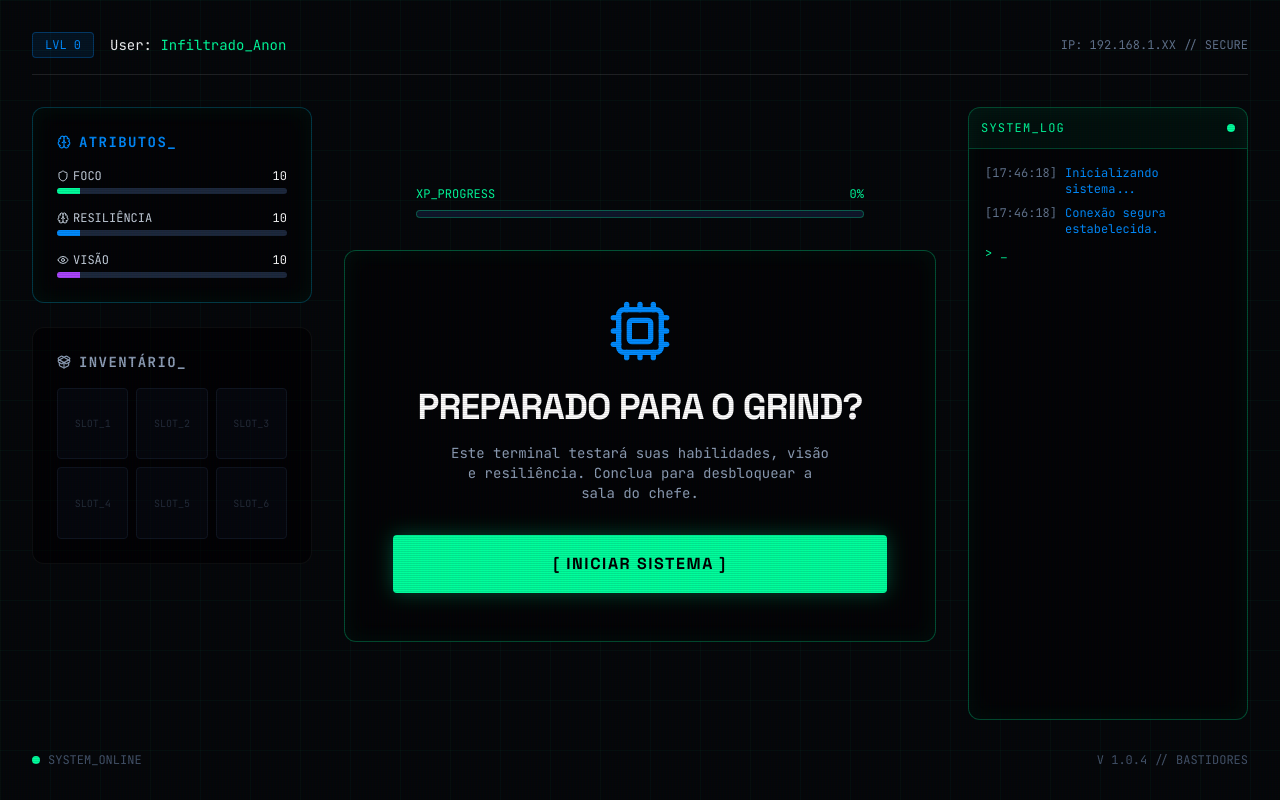
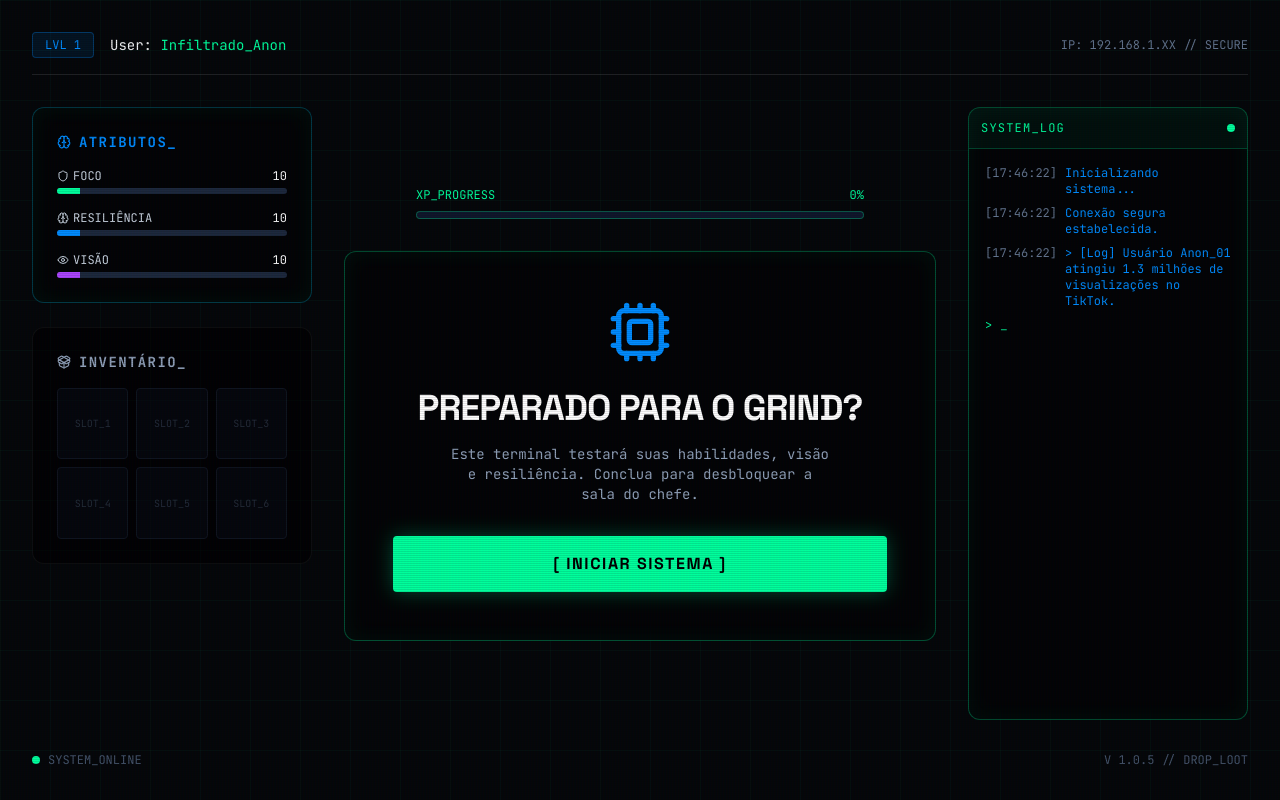
Before and after one commit to DowbleNine/hrt, a React (Vite) app: page / in a window 1280 px wide. Built offline with nearby package versions, Linux system fonts and the light colour scheme.

Commit message:
Implementa Fase 2 do Funil RPG: Leaderboard, Baú de Loot e Prova Social Dinamica

```diff
--- a/src/components/TerminalLog.tsx
+++ b/src/components/TerminalLog.tsx
@@ -1,17 +1,44 @@
-import { useEffect, useRef } from 'react';
+import { useEffect, useRef, useState } from 'react';
 
 interface TerminalLogProps {
   logs: string[];
 }
 
-export default function TerminalLog({ logs }: TerminalLogProps) {
+const SOCIAL_PROOF_EVENTS = [
+  "> [Log] Usuário Player_Gabriel22 atingiu 1.2M views na rede [TikTok].",
+  "> [Log] Usuário Ninja_Cortes desbloqueou [Monetização em Dólar].",
+  "> [Log] Novo membro no esquadrão Mentoria Elite.",
+  "> [Log] Usuário Carol_Viral atingiu 200mil visualizações no Instagram.",
+  "> [Log] Usuário Anon_01 atingiu 1.3 milhões de visualizações no TikTok.",
+  "> [Log] Saque de U$ 450,00 confirmado para usuário Stealth_BR."
+];
+
+export default function TerminalLog({ logs: externalLogs }: TerminalLogProps) {
   const scrollRef = useRef<HTMLDivElement>(null);
+  const [internalLogs, setInternalLogs] = useState<string[]>([]);
+
+  // Combinar logs enviados pelo componente pai com os inventados internamente
+  const allLogs = [...externalLogs, ...internalLogs];
 
   useEffect(() => {
+    // Scroll para baixo sempre que um log é adicionado
     if (scrollRef.current) {
       scrollRef.current.scrollTop = scrollRef.current.scrollHeight;
     }
-  }, [logs]);
+  }, [allLogs]);
+
+  useEffect(() => {
+    // Lógica para pingar Social Proof de usuários esporadicamente
+    const interval = setInterval(() => {
+      // Pequena chance de disparar um log a cada 4 segundos (para não ficar muito spam)
+      if (Math.random() > 0.4) {
+        const randomEvent = SOCIAL_PROOF_EVENTS[Math.floor(Math.random() * SOCIAL_PROOF_EVENTS.length)];
+        setInternalLogs(prev => [...prev, randomEvent]);
+      }
+    }, 4500);
+
+    return () => clearInterval(interval);
+  }, []);
 
   return (
     <div className="card h-full flex flex-col glitch-box min-h-[300px]">
@@ -23,13 +50,21 @@ export default function TerminalLog({ logs }: TerminalLogProps) {
       <div
         ref={scrollRef}
         className="flex-1 p-4 overflow-y-auto font-mono text-xs flex flex-col gap-2 relative scrollbar-hide"
+        style={{ scrollBehavior: 'smooth' }}
       >
-        {logs.map((log, i) => (
-          <div key={i} className="animate-fade-in flex gap-2">
-            <span className="text-slate-500">[{new Date().toLocaleTimeString('en-US', {hour12:false})}]</span>
-            <span className={log.includes('ERROR') ? 'text-red-500' : 'text-neon-cyan'}>{log}</span>
-          </div>
-        ))}
+        {allLogs.map((log, i) => {
+          // Identificar se é social proof para mudar cor
+          const isAchievement = log.includes('views') || log.includes('desbloqueou') || log.includes(' Mentoria Elite') || log.includes('Saque');
+
+          return (
+            <div key={i} className="animate-fade-in flex gap-2">
+              <span className="text-slate-500">[{new Date().toLocaleTimeString('en-US', {hour12:false})}]</span>
+              <span className={log.includes('ERROR') ? 'text-red-500' : isAchievement ? 'text-green-300' : 'text-neon-cyan'}>
+                {log}
+              </span>
+            </div>
+          );
+        })}
         {/* Blinking Cursor */}
         <div className="flex gap-2 text-neon-green">
           <span>&gt;</span>
--- a/src/pages/GameInterface.tsx
+++ b/src/pages/GameInterface.tsx
@@ -3,11 +3,13 @@ import { motion, AnimatePresence } from 'motion/react';
 import { useNavigate } from 'react-router-dom';
 import TerminalLog from '../components/TerminalLog';
 import AttributePanel from '../components/AttributePanel';
-import { Terminal, ShieldAlert, Cpu } from 'lucide-react';
+import { Terminal, ShieldAlert, Cpu, PackageOpen, Scissors, Brain, Trophy } from 'lucide-react';
+
+type GameStep = 0 | 1 | 1.5 | 2 | 3 | 3.5 | 4 | 5 | 4.5;
 
 export default function GameInterface() {
   const navigate = useNavigate();
-  const [step, setStep] = useState(0); // 0 = Intro, 1-4 = Questions, 5 = GameOver
+  const [step, setStep] = useState<GameStep>(0);
   const [xp, setXp] = useState(0);
   const [logs, setLogs] = useState<string[]>(['Inicializando sistema...', 'Conexão segura estabelecida.']);
   const [attributes, setAttributes] = useState({ foco: 10, resiliencia: 10, visao: 10 });
@@ -16,33 +18,37 @@ export default function GameInterface() {
 
   const questions = [
     {
-      title: "Qual é o seu status atual no jogo da vida real?",
+      step: 1,
+      title: "Atenção, Jogador. Você sabia que as plataformas estão pagando em dólar por vídeos de até 1 minuto, mesmo de perfis que não mostram o rosto?",
       options: [
-        { label: "A", text: "Jogo muito, mas a conta bancária tá no modo Hard.", attr: 'foco', pts: 20 },
-        { label: "B", text: "Trabalho muito, mas queria viver de internet.", attr: 'resiliencia', pts: 25 },
-        { label: "C", text: "Já crio conteúdo, mas o algoritmo é o Boss final.", attr: 'visao', pts: 30 }
+        { label: "A", text: "Sim, mas meu inventário de ideias está vazio.", attr: 'visao', pts: 20 },
+        { label: "B", text: "Não fazia ideia. Achava que precisava ser famoso.", attr: 'foco', pts: 15 },
+        { label: "C", text: "Já tentei farmar views, mas o algoritmo me derrotou (flopou).", attr: 'resiliencia', pts: 25 }
       ]
     },
     {
-      title: "Se você fosse começar a criar conteúdo hoje, qual seria sua skin?",
+      step: 2,
+      title: "Qual é o maior 'debuff' (obstáculo) que drena sua energia na hora de criar conteúdo?",
       options: [
-        { label: "A", text: "O Ninja (Quero viralizar sem mostrar o rosto).", attr: 'foco', pts: 20 },
-        { label: "B", text: "O Bardo (Gosto de aparecer e falar com a câmera).", attr: 'visao', pts: 15 },
-        { label: "C", text: "O Estrategista (Foco só nos bastidores e edição).", attr: 'resiliencia', pts: 30 }
+        { label: "A", text: "A Maldição das 200 Views: O vídeo simplesmente para de entregar.", attr: 'foco', pts: 25 },
+        { label: "B", text: "Loop Infinito de Edição: Passo horas editando e o resultado fica amador.", attr: 'resiliencia', pts: 20 },
+        { label: "C", text: "Stealth Mode Forçado: Quero viralizar, mas tenho vergonha da câmera.", attr: 'visao', pts: 30 }
       ]
     },
     {
-      title: "Qual é o 'loot' (recompensa) que você busca nos próximos 30 dias?",
+      step: 3,
+      title: "Para virar esse jogo e desbloquear a monetização nos próximos 30 dias, qual item você acha que está faltando no seu inventário?",
       options: [
-        { label: "A", text: "Pagar o lanche do final de semana.", attr: 'visao', pts: 10 },
-        { label: "B", text: "Tirar meus primeiros R$ 1.000 a R$ 3.000 online.", attr: 'foco', pts: 30 },
-        { label: "C", text: "Escalar e fazer disso minha profissão principal.", attr: 'resiliencia', pts: 40 }
+        { label: "A", text: "O Mapa do Tesouro (Um método de mineração de conteúdo).", attr: 'visao', pts: 20 },
+        { label: "B", text: "A Arma Lendária (Técnicas de edição magnética para reter atenção).", attr: 'foco', pts: 30 },
+        { label: "C", text: "Um Guia de Nível Alto (Alguém analisando meu perfil e caminho ao vivo).", attr: 'resiliencia', pts: 35 }
       ]
     },
     {
-      title: "Você entende que não existe 'hack de dinheiro', mas sim método e repetição?",
+      step: 4,
+      title: "Você entende que não existe 'hack de dinheiro infinito', mas sim método, mineração e repetição?",
       options: [
-        { label: "A", text: "Sim, estou pronto para o grind.", attr: 'foco', pts: 40 },
+        { label: "A", text: "Sim, estou pronto para o grind (esforço).", attr: 'foco', pts: 20 },
         { label: "B", text: "Achei que era só apertar um botão.", attr: 'gameover', pts: 0 }
       ]
     }
@@ -54,7 +60,7 @@ export default function GameInterface() {
     setStep(1);
   };
 
-  const handleSelect = (option: any) => {
+  const handleSelect = (option: any, currentStep: number) => {
     addLog(`Opção [${option.label}] selecionada.`);
 
     if (option.attr === 'gameover') {
@@ -70,26 +76,56 @@ export default function GameInterface() {
       [option.attr]: Math.min((prev as any)[option.attr] + option.pts, 100)
     }));
 
-    if (step < 4) {
-      addLog(`Progresso salvo. Carregando Quest ${step + 1}...`);
-      setStep(step + 1);
-    } else {
-      addLog('Analisando perfil do usuário...');
-      setTimeout(() => {
-        navigate('/transition');
-      }, 1500);
+    if (currentStep === 1) {
+      setStep(1.5);
+      setTimeout(() => setStep(2), 5000);
+    } else if (currentStep === 2) {
+      addLog(`Carregando Quest 3...`);
+      setStep(3);
+    } else if (currentStep === 3) {
+      addLog(`WARNING: Inventário incompleto detectado. Iniciando varredura de suprimentos... LOOT ENCONTRADO.`);
+      setStep(3.5);
+    } else if (currentStep === 4) {
+      setStep(4.5);
+      // Wait for achievement toast to finish reading
+      setTimeout(() => navigate('/transition'), 3500);
     }
   };
 
-  const currentQ = questions[step - 1];
+  // Find the exact object structure for current step if it's a standard question
+  const currentQ = [1,2,3,4].includes(step) ? questions.find(q => q.step === step) : null;
 
   return (
-    <div className="min-h-screen bg-dark-bg text-slate-text p-4 md:p-8 font-sans cyber-grid scanlines flex flex-col">
+    <div className="min-h-screen bg-dark-bg text-slate-text p-4 md:p-8 font-sans cyber-grid scanlines overflow-x-hidden flex flex-col">
+
+      {/* Toast Notification para a Conquista da Quest 4 */}
+      <AnimatePresence>
+        {step === 4.5 && (
+          <motion.div
+            initial={{ opacity: 0, y: -50, x: '-50%' }}
+            animate={{ opacity: 1, y: 0, x: '-50%' }}
+            exit={{ opacity: 0, y: -50, x: '-50%' }}
+            className="fixed top-6 left-1/2 z-50 bg-[#0d1117] border-2 border-neon-green p-4 rounded-xl shadow-[0_0_30px_rgba(0,255,157,0.4)] flex items-center gap-4 w-[90%] max-w-sm"
+          >
+            <div className="w-12 h-12 bg-neon-green/20 rounded-full flex items-center justify-center shrink-0">
+              <Trophy className="text-neon-green" />
+            </div>
+            <div>
+              <p className="text-xs text-neon-green font-bold uppercase tracking-wider mb-1">
+                Conquista Desbloqueada
+              </p>
+              <p className="text-sm font-semibold">Mindset de Elite.</p>
+              <p className="text-xs text-slate-400 mt-1">Apenas 12% dos jogadores chegam até aqui. Você está no caminho dos 5 dígitos.</p>
+            </div>
+          </motion.div>
+        )}
+      </AnimatePresence>
+
       {/* Header Fixo Técnico */}
       <header className="w-full max-w-7xl mx-auto flex items-center justify-between border-b border-white/10 pb-4 mb-8">
         <div className="flex items-center gap-4">
           <div className="px-3 py-1 bg-neon-cyan/10 border border-neon-cyan/30 text-neon-cyan font-mono text-xs rounded-sm">
-            LVL {(xp / 20).toFixed(0)}
+            LVL {(Math.max(1, xp / 20)).toFixed(0)}
           </div>
           <div className="font-mono text-sm">
             User: <span className="text-neon-green">Infiltrado_Anon</span>
@@ -111,7 +147,8 @@ export default function GameInterface() {
         {/* Main Central */}
         <div className="lg:col-span-6 flex flex-col items-center justify-center">
 
-          {/* XP Bar */}
+          {/* XP Bar (Esconde no Game Over e Interstícios de Loot/Leaderboard se desejar, mas fica bem em todos) */}
+          {step !== 5 && (
             <div className="w-full max-w-md mb-8">
               <div className="flex justify-between text-xs font-mono mb-2 text-neon-green">
                 <span>XP_PROGRESS</span>
@@ -125,6 +162,7 @@ export default function GameInterface() {
                 />
               </div>
             </div>
+          )}
 
           <AnimatePresence mode="wait">
             {step === 0 && (
@@ -132,7 +170,7 @@ export default function GameInterface() {
                 key="intro"
                 initial={{ opacity: 0, scale: 0.95 }}
                 animate={{ opacity: 1, scale: 1 }}
-                exit={{ opacity: 0, y: -20 }}
+                exit={{ opacity: 0, scale: 0.95 }}
                 className="w-full card glitch-box p-8 md:p-12 text-center"
               >
                 <Cpu className="mx-auto text-neon-cyan w-16 h-16 mb-6" />
@@ -142,16 +180,16 @@ export default function GameInterface() {
                 </p>
                 <button
                   onClick={handleStart}
-                  className="w-full bg-neon-green text-black uppercase font-bold tracking-widest py-4 rounded-sm hover:-translate-y-1 transition-transform border border-transparent shadow-[0_0_20px_rgba(0,255,157,0.3)]"
+                  className="w-full bg-neon-green text-black uppercase font-bold tracking-widest py-4 rounded-sm hover:-translate-y-1 transition-transform shadow-[0_0_20px_rgba(0,255,157,0.3)]"
                 >
                   [ Iniciar Sistema ]
                 </button>
               </motion.div>
             )}
 
-            {step >= 1 && step <= 4 && (
+            {currentQ && (
               <motion.div
-                key={step}
+                key={`q-${step}`}
                 initial={{ opacity: 0, x: 20 }}
                 animate={{ opacity: 1, x: 0 }}
                 exit={{ opacity: 0, x: -20 }}
@@ -159,7 +197,7 @@ export default function GameInterface() {
               >
                 <div className="card glitch-box p-8 border-l-4 border-l-neon-green">
                   <div className="text-neon-cyan font-mono text-xs mb-4">QUEST_0{step}</div>
-                  <h2 className="text-xl md:text-2xl text-white font-medium">
+                  <h2 className="text-lg md:text-xl text-white font-medium leading-relaxed">
                     {currentQ.title}
                   </h2>
                 </div>
@@ -168,10 +206,10 @@ export default function GameInterface() {
                   {currentQ.options.map((opt, idx) => (
                     <button
                       key={idx}
-                      onClick={() => handleSelect(opt)}
+                      onClick={() => handleSelect(opt, currentQ.step)}
                       className="group flex items-center p-4 bg-[#0d1117] border border-white/5 hover:border-neon-green hover:bg-neon-green/5 transition-all text-left group-hover:-translate-y-1"
                     >
-                      <div className="w-8 h-8 flex items-center justify-center bg-slate-800 group-hover:bg-neon-green group-hover:text-black font-mono font-bold text-sm mr-4 transition-colors">
+                      <div className="w-8 h-8 flex items-center justify-center shrink-0 bg-slate-800 group-hover:bg-neon-green group-hover:text-black font-mono font-bold text-sm mr-4 transition-colors">
                         {opt.label}
                       </div>
                       <span className="text-slate-300 group-hover:text-white transition-colors text-sm md:text-base">
@@ -180,6 +218,85 @@ export default function GameInterface() {
                     </button>
                   ))}
                 </div>
+              </motion.div>
+            )}
+
+            {step === 1.5 && (
+              <motion.div
+                key="leaderboard"
+                initial={{ opacity: 0, scale: 0.95 }}
+                animate={{ opacity: 1, scale: 1 }}
+                exit={{ opacity: 0, scale: 0.9 }}
+                className="w-full card border border-neon-cyan/30 p-8 md:p-12 text-center bg-[#0d1117]/80 backdrop-blur-md"
+              >
+                <Trophy className="mx-auto text-neon-cyan w-12 h-12 mb-4" />
+                <h2 className="text-xl md:text-2xl font-bold uppercase text-white mb-2">Ranking Global de Jogadores</h2>
+                <div className="my-6 aspect-video bg-black/50 border border-white/10 rounded flex items-center justify-center overflow-hidden relative">
+                  <div className="absolute inset-0 bg-neon-cyan/10 animate-pulse" />
+                  {/* Foto fictícia da dashboard */}
+                  <div className="flex flex-col items-center justify-center p-4 z-10">
+                    <span className="text-4xl md:text-5xl font-black text-neon-green mb-2">+2.500.000</span>
+                    <span className="text-slate-400 font-mono text-sm tracking-widest">VISUALIZAÇÕES ALCANÇADAS</span>
+                  </div>
+                </div>
+                <p className="text-slate-300 font-mono text-xs max-w-sm mx-auto leading-relaxed">
+                   Estatísticas do Servidor: Jogadores que usam a Ferramentas de Edição Magnética têm <span className="text-neon-cyan font-bold">85% mais chance</span> de atingir o Top Ranking. Retornando ao teste...
+                </p>
+                <div className="mt-6 w-full h-1 bg-slate-800 rounded">
+                  <motion.div className="h-full bg-neon-cyan" initial={{ width: "0%" }} animate={{ width: "100%" }} transition={{ duration: 5, ease: "linear" }} />
+                </div>
+              </motion.div>
+            )}
+
+            {step === 3.5 && (
+              <motion.div
+                key="loot"
+                initial={{ opacity: 0, filter: 'hue-rotate(90deg)' }}
+                animate={{ opacity: 1, filter: 'hue-rotate(0deg)' }}
+                exit={{ opacity: 0, scale: 0.9 }}
+                className="w-full flex flex-col gap-6"
+              >
+                <div className="card border border-yellow-500/50 bg-[#0d1117] p-8 text-center relative overflow-hidden">
+                  <div className="absolute top-0 left-0 w-full h-2 bg-gradient-to-r from-yellow-600 to-yellow-400" />
+                  <PackageOpen className="mx-auto text-yellow-400 w-16 h-16 mb-4 drop-shadow-[0_0_15px_rgba(250,204,21,0.5)]" />
+                  <h2 className="text-2xl md:text-3xl font-black text-white uppercase tracking-tight mb-2">Baú de Suprimentos Desbloqueado!</h2>
+                  <p className="text-slate-400 font-mono text-xs md:text-sm max-w-md mx-auto">
+                    Seu perfil precisa de atualização. Aqui está o arsenal exato que você precisa para vencer o algoritmo:
+                  </p>
+                </div>
+
+                <div className="grid grid-cols-1 gap-3">
+                  <div className="flex items-center gap-4 p-4 card border border-white/5 bg-[#0d1117] hover:border-yellow-500/30 transition-colors">
+                     <div className="bg-yellow-500/10 p-3 rounded-lg"><PackageOpen className="text-yellow-500" size={20}/></div>
+                     <div className="text-left">
+                       <h3 className="font-bold text-white text-sm">A Mina de Ouro (Módulo)</h3>
+                       <p className="text-xs text-slate-400 mt-1">Para curar sua falta de ideias e achar o que já é viral.</p>
+                     </div>
+                  </div>
+
+                  <div className="flex items-center gap-4 p-4 card border border-white/5 bg-[#0d1117] hover:border-cyan-500/30 transition-colors">
+                     <div className="bg-cyan-500/10 p-3 rounded-lg"><Scissors className="text-cyan-500" size={20}/></div>
+                     <div className="text-left">
+                       <h3 className="font-bold text-white text-sm">Edição Magnética (Módulo)</h3>
+                       <p className="text-xs text-slate-400 mt-1">Para quebrar a Maldição das 200 Views e prender atenção nos 3s.</p>
+                     </div>
+                  </div>
+
+                  <div className="flex items-center gap-4 p-4 card border border-white/5 bg-[#0d1117] hover:border-purple-500/30 transition-colors">
+                     <div className="bg-purple-500/10 p-3 rounded-lg"><Brain className="text-purple-400" size={20}/></div>
+                     <div className="text-left">
+                       <h3 className="font-bold text-white text-sm">Call Individual (Mentoria)</h3>
+                       <p className="text-xs text-slate-400 mt-1">Seu Guia de Nível Alto para analisar sua gameplay ao vivo.</p>
+                     </div>
+                  </div>
+                </div>
+
+                <button
+                  onClick={() => setStep(4)}
+                  className="w-full mt-4 bg-yellow-500 text-black uppercase font-bold tracking-widest py-4 rounded-sm hover:-translate-y-1 transition-transform shadow-[0_0_20px_rgba(234,179,8,0.2)]"
+                >
+                  [ EQUIPAR ITENS E CONTINUAR ]
+                </button>
               </motion.div>
             )}
 
@@ -196,7 +313,7 @@ export default function GameInterface() {
                   GAME OVER
                 </h1>
                 <p className="text-red-200/70 mb-8 font-mono text-sm max-w-sm mx-auto">
-                  Fatal Error: Mindset incompatível. Se você está buscando apenas apertar um botão, a Academia Viral não é seu loot.
+                  Fatal Error: Mindset incompatível. Se você está buscando apenas apertar um botão e não trabalhar, não há LOOT o suficiente que vá gerar riqueza para o seu inventário.
                 </p>
                 <button
                   onClick={() => { setStep(0); setXp(0); addLog('[SYSTEM] Reiniciando simulação.'); }}
@@ -221,7 +338,7 @@ export default function GameInterface() {
           <div className="w-2 h-2 rounded-full bg-neon-green animate-pulse" />
           SYSTEM_ONLINE
         </div>
-        <div>V 1.0.4 // BASTIDORES</div>
+        <div>V 1.0.5 // DROP_LOOT</div>
       </footer>
     </div>
   );
```
Lines whose indentation alone changed are shown as unchanged.
